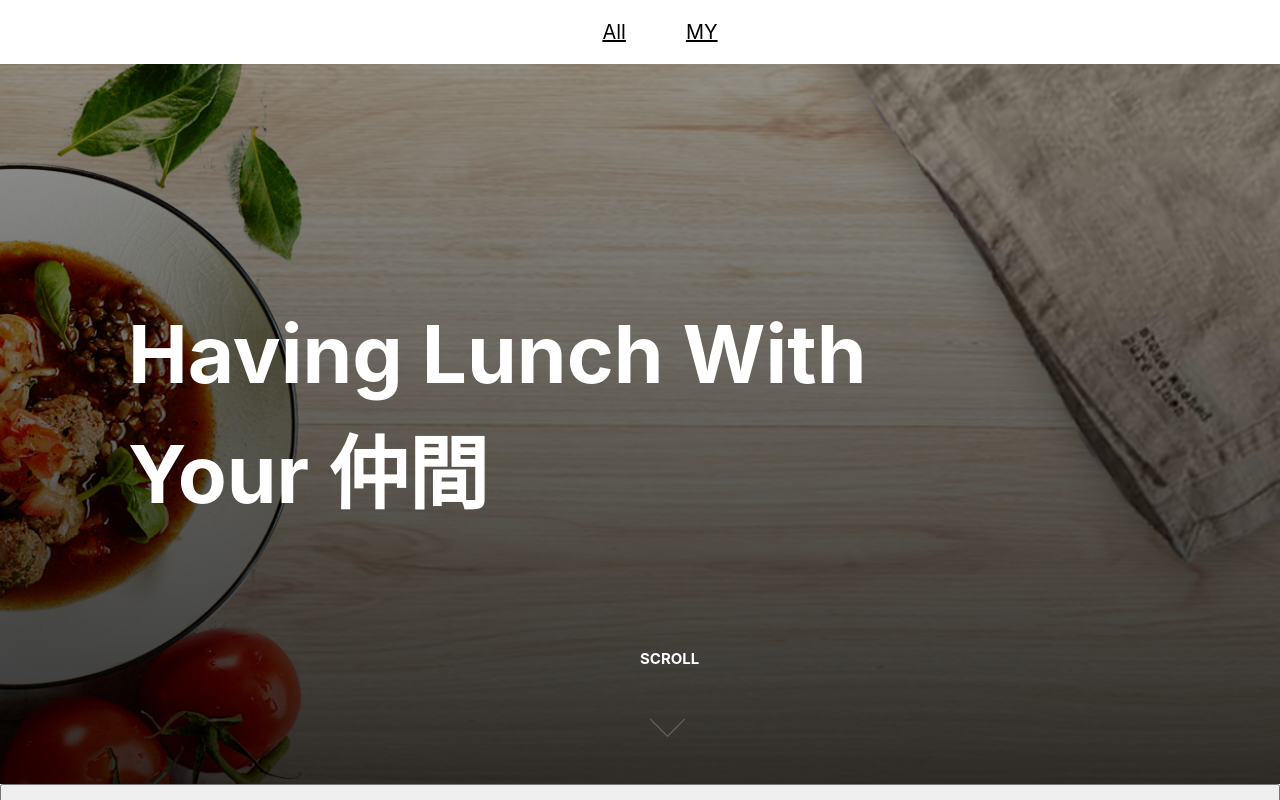
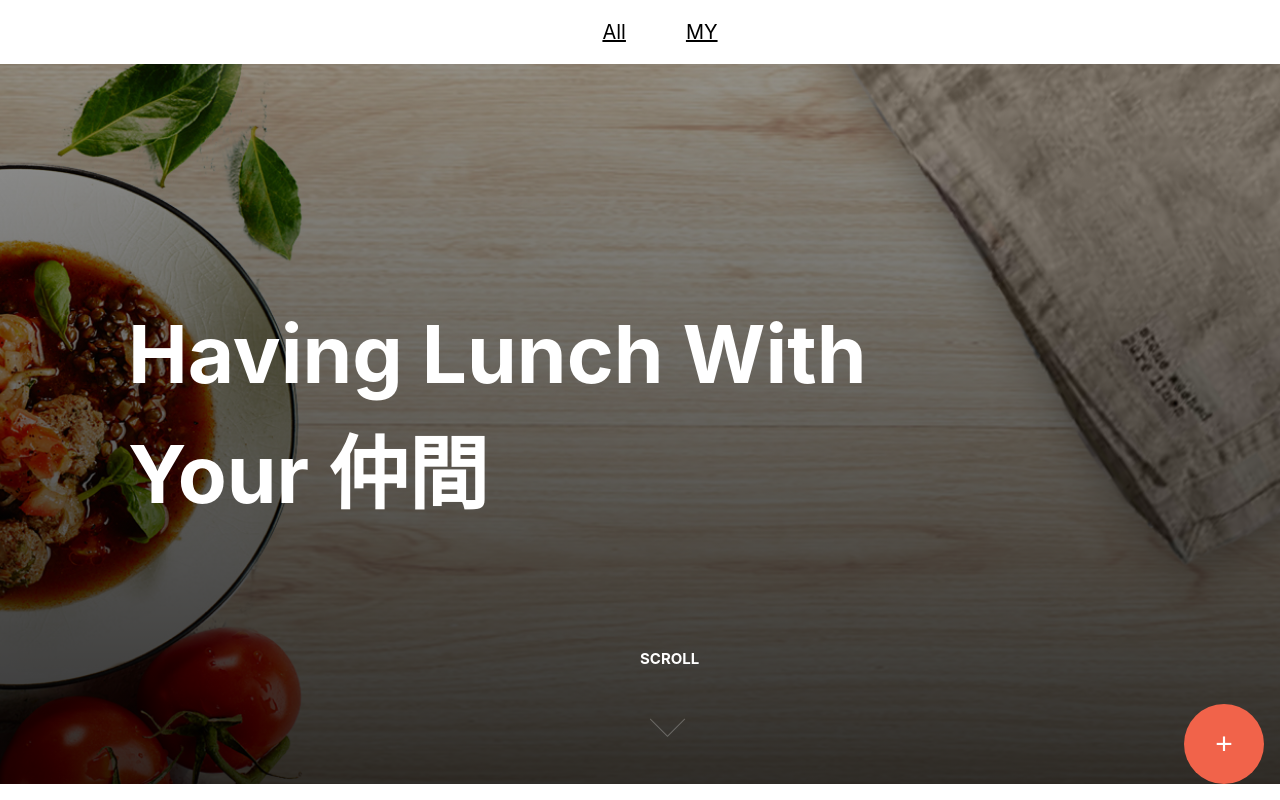
Before and after one commit to ksmabcd135/GreenLunch, a React (Create React App) app in the folder client/: page /main in a window 1280 px wide. Shown: the top 800 px of the page. Built offline with nearby package versions, Linux system fonts and the light colour scheme.

Commit message:
feat: Fab button add add Fab button for add reservation card

```diff
--- a/client/src/components/Reservations/Reservation/Footer/Footer.js
+++ b/client/src/components/Reservations/Reservation/Footer/Footer.js
@@ -4,8 +4,6 @@ import "./Footer.css";
 const footer = () => {
   return (
     <div className="title">
-      <button>Join</button>
-      <button>cancel</button>
     </div>
   );
 };
--- a/client/src/components/Reservations/Reservation/Rerservation.js
+++ b/client/src/components/Reservations/Reservation/Rerservation.js
@@ -1,10 +1,10 @@
 import Title from "./Title/Title";
 import Footer from "./Footer/Footer";
-import "./Reservation.css";
+import styles from "./Reservation.module.css";
 
 const reservation = () => {
   return (
-    <div className="item">
+    <div className={styles.item}>
       <Title />
       test grid layout for Reservations items
       <Footer />
--- a/client/src/components/Reservations/Reservations.js
+++ b/client/src/components/Reservations/Reservations.js
@@ -1,6 +1,6 @@
 import { useState } from "react";
-import "./Reservations.css";
 import Reservation from "./Reservation/Rerservation";
+import styles from "./Reservations.module.css";
 
 //reservation card views weill come to this func
 const Reservations = () => {
@@ -10,9 +10,9 @@ const Reservations = () => {
     setItems([...items, newItem]);
   };
   return (
-    <div className="wrapper">
-      <div className="container">
-        <button onClick={appendItem}>ADD Item</button>
+    <div className={styles.wrapper}>
+      <div className={styles.container}>
+        <button className={styles.fab} onClick={appendItem}>+</button>
         {items}
       </div>
     </div>
--- a/client/src/components/Reservations/Reservations.css
+++ b/client/src/components/Reservations/Reservations.module.css
@@ -6,8 +6,17 @@
   justify-content: center;
 }
 
-.container button {
-  flex-basis: 100%;
+.fab {
+  position: fixed;
+  bottom: 1rem;
+  right: 1rem;
+  width: 5rem;
+  height: 5rem;
+  border-radius: 50%;
+  background-color: #f1634a;
+  border: none;
+  font-size: 30px;
+  color: white;
 }
 
 @media (min-width: 600px) {
```
Also changed, not shown: client/src/components/Reservations/Reservation/Reservation.module.css (renamed from client/src/components/Reservations/Reservation/Reservation.css), 1 other file (tests, documents, lock files or other folders).
